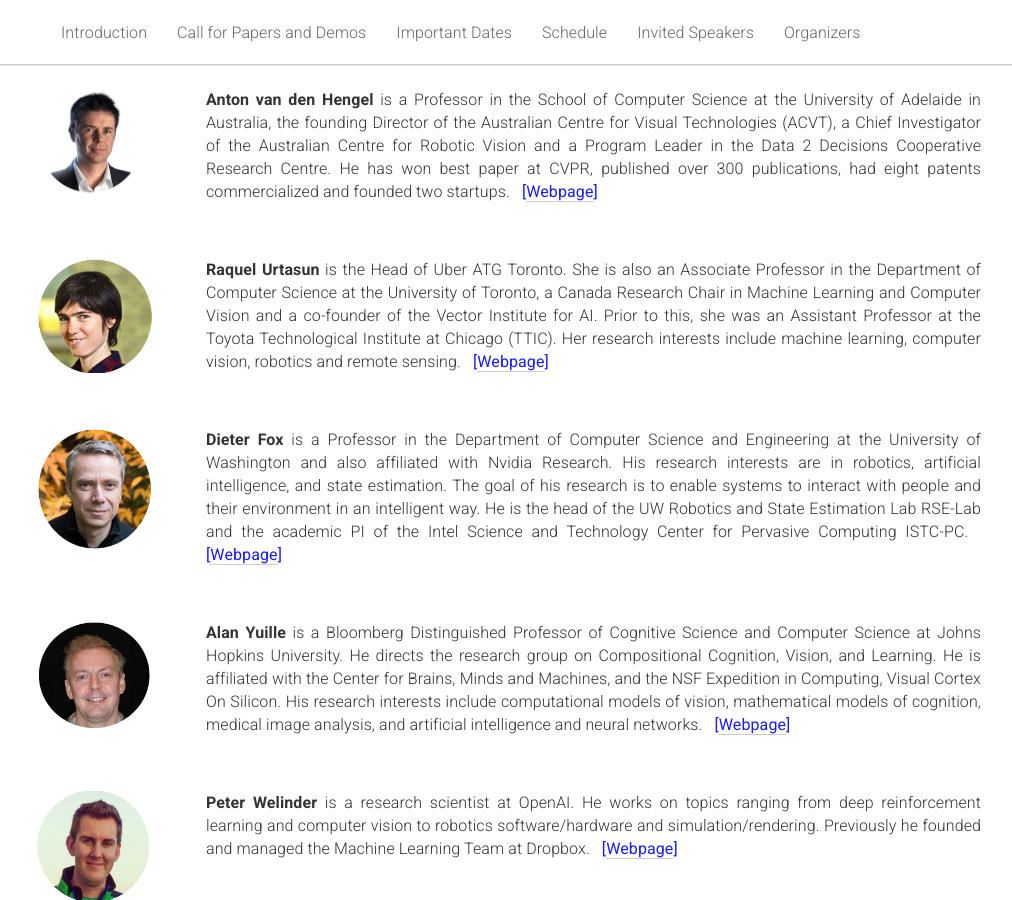
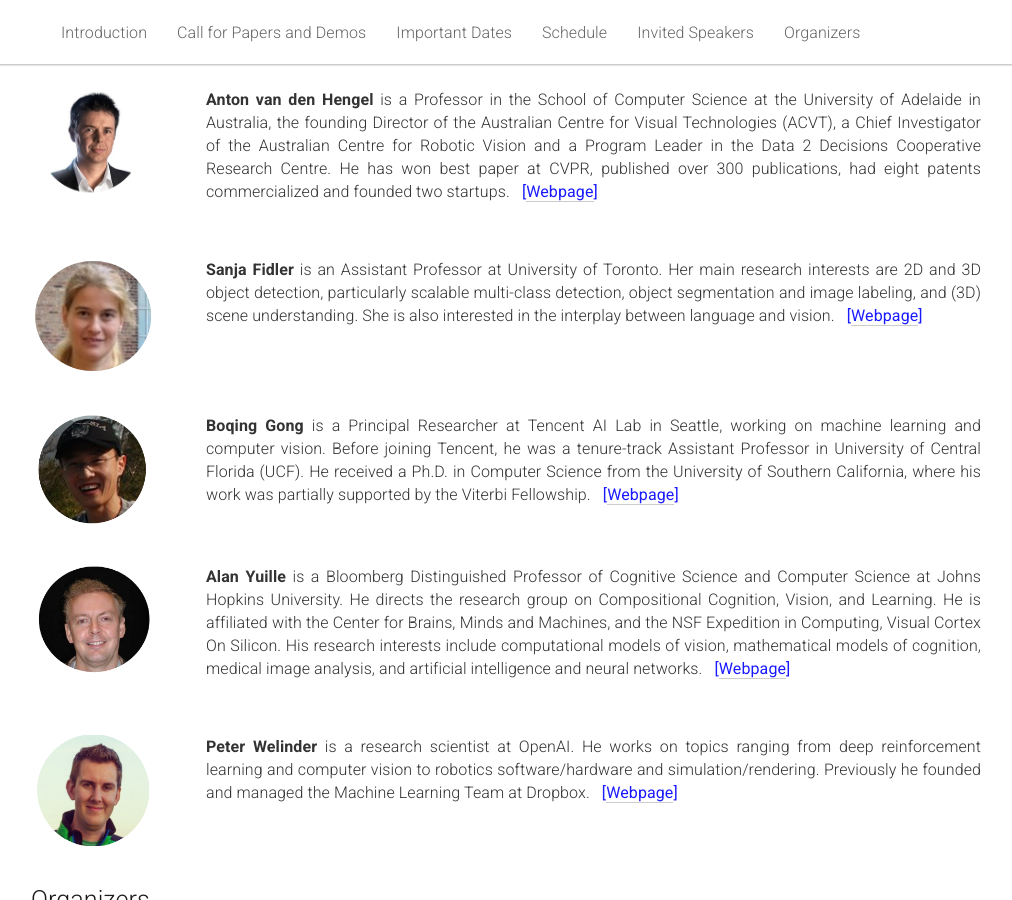
Before and after one commit to eccv18-vlease/eccv18-vlease.github.io, a Jekyll site: the page built from _pages/home.md, in a window 1280 px wide and 900 px high, scrolled down 3822 px. Shown: the whole window, without its empty margins (134-1146 px from the left). Built offline with Jekyll 4.4.1, drawn with Linux system fonts in a browser that asks for light colours.

Commit message:
Updates speaker list

```diff
--- a/_pages/home.md
+++ b/_pages/home.md
@@ -265,17 +265,17 @@ acknowledgements: ""
 
 <div class="row">
   <div class="col-md-12">
-    <img class="people-pic" style="float:left;margin-right:50px;" src="{{ "/static/img/people/raquel.png" | prepend:site.baseurl }}">
-    <p><b>Raquel Urtasun</b> is the Head of Uber ATG Toronto. She is also an Associate Professor in the Department of Computer Science at the University of Toronto, a Canada Research Chair in Machine Learning and Computer Vision and a co-founder of the Vector Institute for AI. Prior to this, she was an Assistant Professor at the Toyota Technological Institute at Chicago (TTIC). Her research interests include machine learning, computer vision, robotics and remote sensing. &nbsp;
-    <span style="color:#1a1aff;font-weight:400;">[<a href="http://www.cs.toronto.edu/~urtasun/">Webpage</a>] </span></p>
+    <img class="people-pic" style="float:left;margin-right:50px;" src="{{ "/static/img/people/sanja.png" | prepend:site.baseurl }}">
+    <p><b>Sanja Fidler</b> is an Assistant Professor at University of Toronto. Her main research interests are 2D and 3D object detection, particularly scalable multi-class detection, object segmentation and image labeling, and (3D) scene understanding. She is also interested in the interplay between language and vision. &nbsp;
+    <span style="color:#1a1aff;font-weight:400;">[<a href="http://www.cs.utoronto.ca/~fidler/">Webpage</a>] </span></p>
   </div>
 </div><br>
 
 <div class="row">
   <div class="col-md-12">
-    <img class="people-pic" style="float:left;margin-right:50px;" src="{{ "/static/img/people/dieter.png" | prepend:site.baseurl }}">
-    <p><b>Dieter Fox</b> is a Professor in the Department of Computer Science and Engineering at the University of Washington and also affiliated with Nvidia Research. His research interests are in robotics, artificial intelligence, and state estimation. The goal of his research is to enable systems to interact with people and their environment in an intelligent way. He is the head of the UW Robotics and State Estimation Lab RSE-Lab and the academic PI of the Intel Science and Technology Center for Pervasive Computing ISTC-PC. &nbsp;
-    <span style="color:#1a1aff;font-weight:400;">[<a href="https://homes.cs.washington.edu/~fox/">Webpage</a>]</span></p>
+    <img class="people-pic" style="float:left;margin-right:50px;" src="{{ "/static/img/people/boqing.png" | prepend:site.baseurl }}">
+    <p><b>Boqing Gong</b> is a Principal Researcher at Tencent AI Lab in Seattle, working on machine learning and computer vision. Before joining Tencent, he was a tenure-track Assistant Professor in University of Central Florida (UCF). He received a Ph.D. in Computer Science from the University of Southern California, where his work was partially supported by the Viterbi Fellowship. &nbsp;
+    <span style="color:#1a1aff;font-weight:400;">[<a href="http://boqinggong.info/">Webpage</a>]</span></p>
   </div>
 </div><br>
 
```
